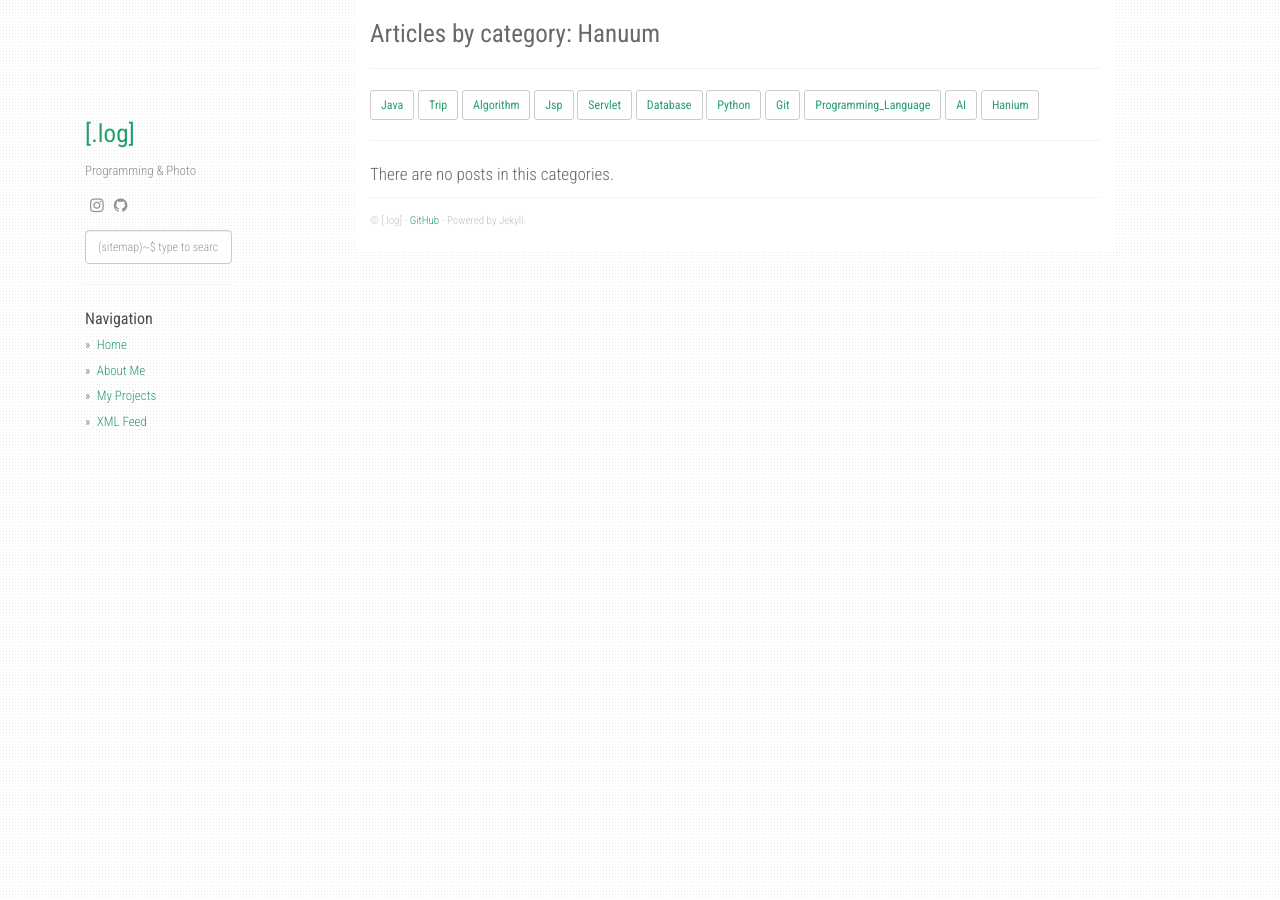
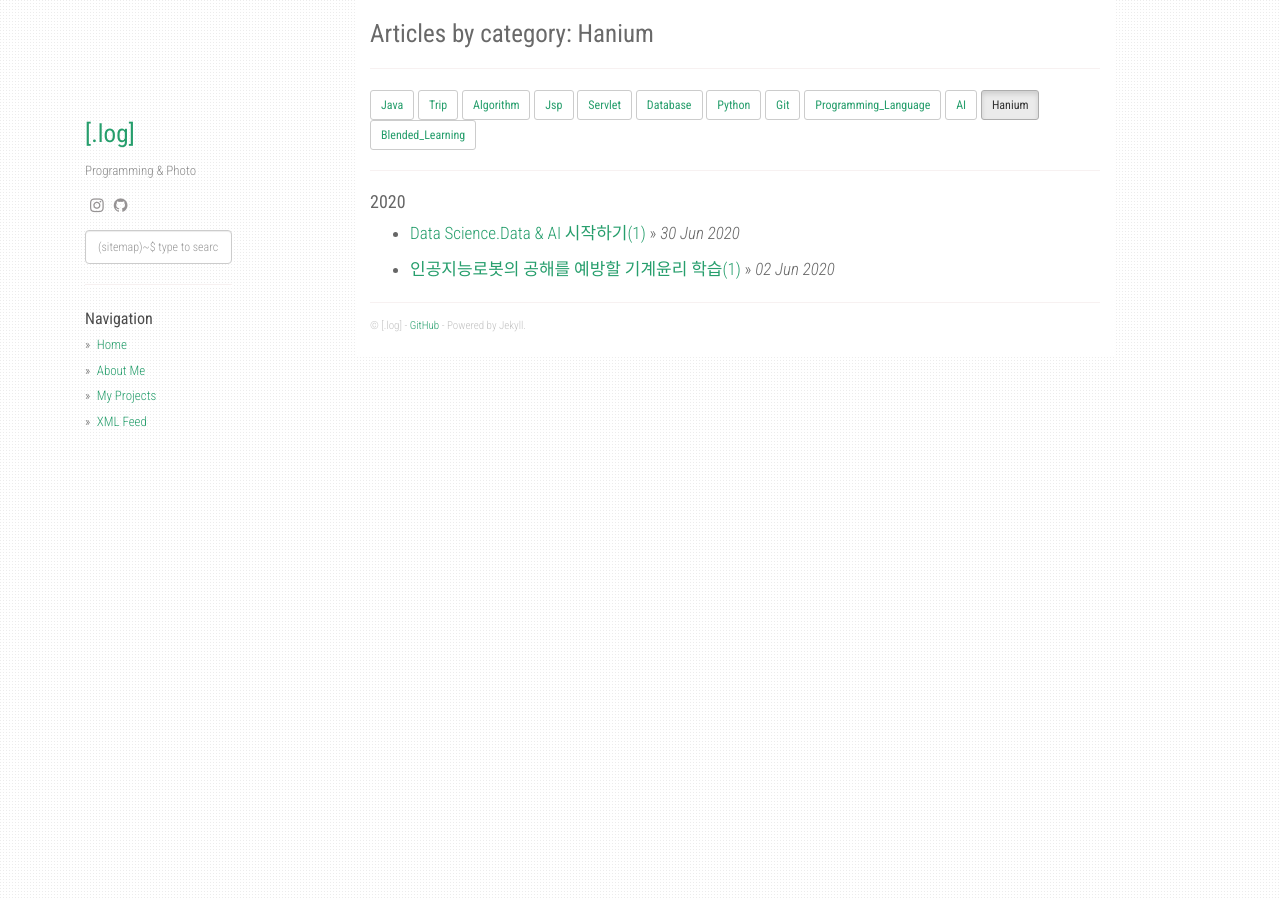
Before and after one commit to Marshmellowon/marshmellowon.github.io, a Jekyll site: the page built from category/Hanium.md, in a window 1280 px wide. Built offline with Jekyll 4.4.1, drawn with Linux system fonts in a browser that asks for light colours; nearby versions of some CDN libraries.

Commit message:
edit category

```diff
--- a/_posts/2020-06-30-DataScience.md
+++ b/_posts/2020-06-30-DataScience1.md
@@ -2,7 +2,7 @@
 layout: post
 title: "Data Science.Data & AI 시작하기(1)"
 date: 2020-06-30 18:43:25 +0900
-categories: [AI, Hanium]
+categories: [AI, Hanium, Blended_Learning]
 sitemap:
 lastmod: 2020-04-25 17:00:00
 changefreq: daily
--- /dev/null
+++ b/category/Blended_Learning.md
@@ -0,0 +1,6 @@
+---
+layout: posts_by_category
+categories: Blended_Learning
+title: Blended_Learning
+permalink: /category/Blended_Learning
+---
--- a/category/Hanium.md
+++ b/category/Hanium.md
@@ -1,6 +1,6 @@
 ---
 layout: posts_by_category
-categories: Hanuum
-title: Hanuum
-permalink: /category/Hanuum
+categories: Hanium
+title: Hanium
+permalink: /category/Hanium
 ---
```
